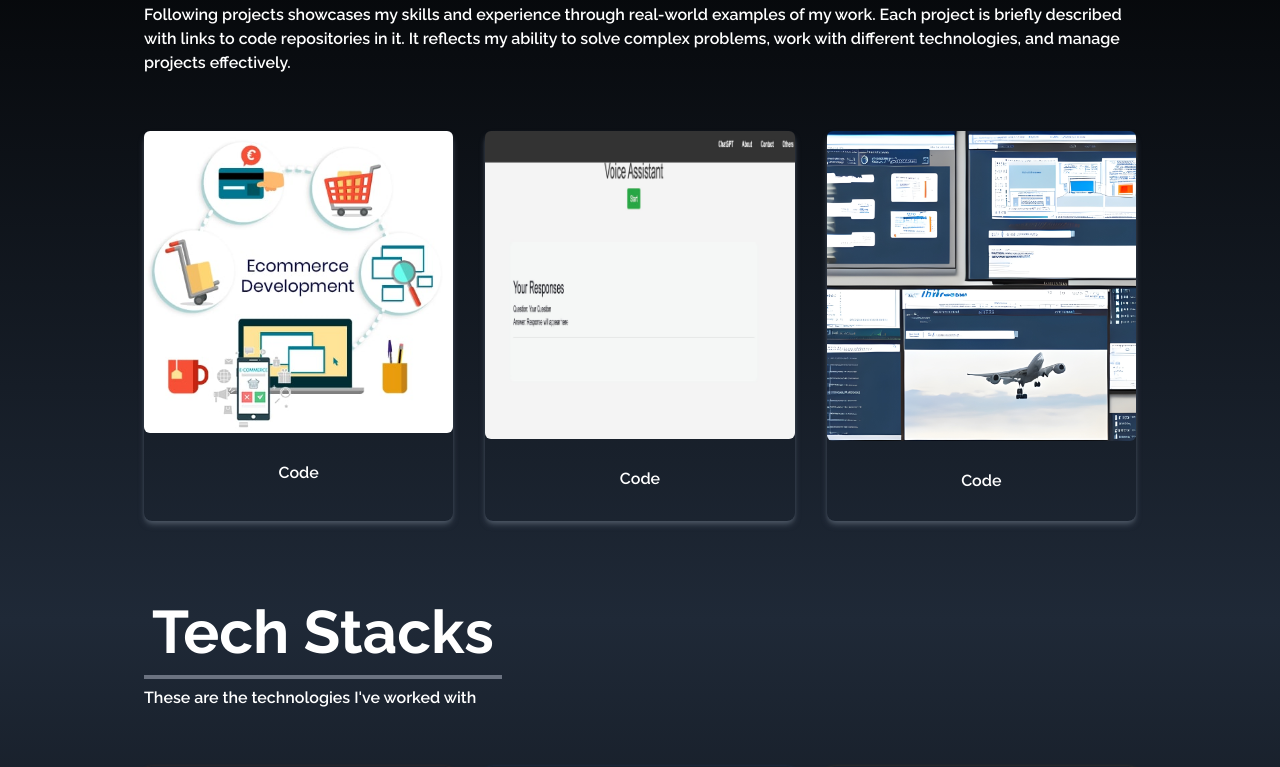
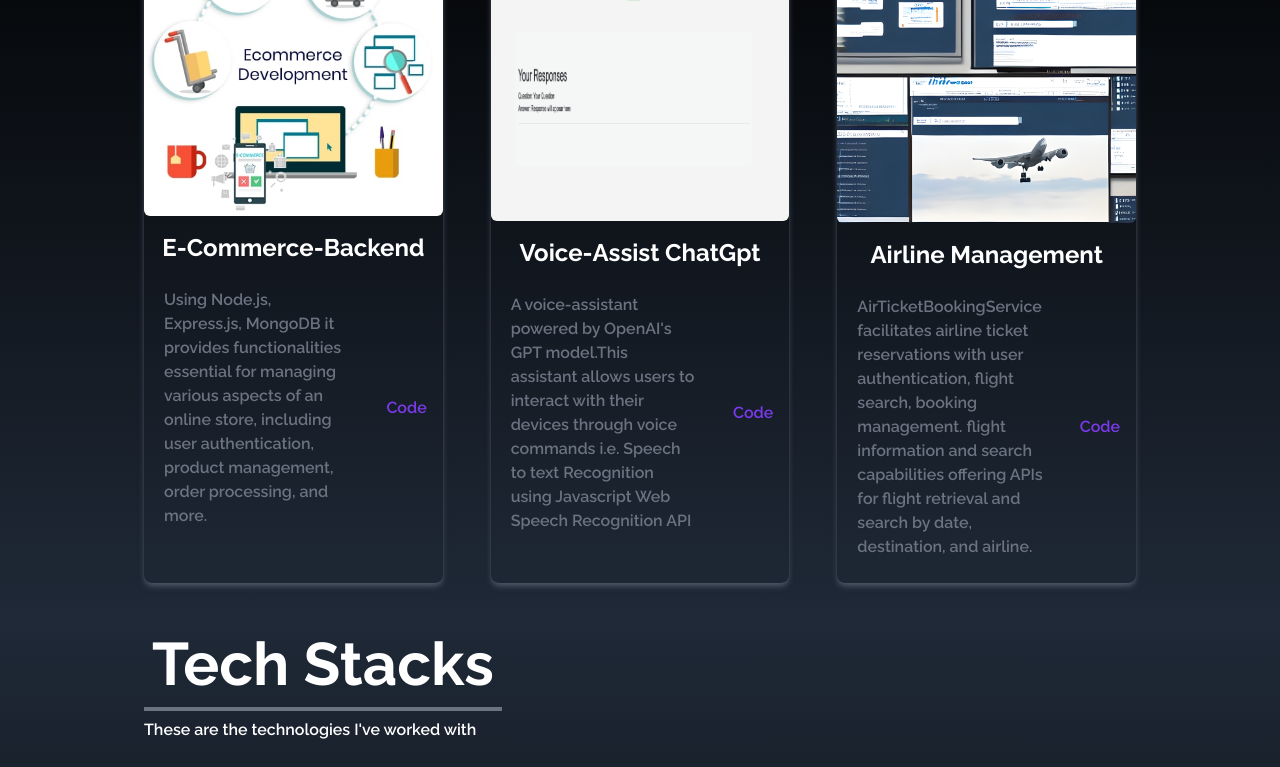
Before and after one commit to Mohitgit22/Portfolio-React-, a React (Create React App) app: page / in a window 1280 px wide. Shown: the part 1780-2547 px from the top of the page. Built offline with nearby package versions, Linux system fonts and the light colour scheme.

Commit message:
Completed my Portfolio website

```diff
--- a/src/App.js
+++ b/src/App.js
@@ -5,6 +5,7 @@
 import Projects from "./components/Projects";
 import TechStacks from "./components/TeachStacks";
 import Contact from "./components/Contact";
+import Footer from "./components/Footer";
 
 function App() {
   return (
@@ -17,6 +18,7 @@
       <Projects />
       <TechStacks />
       <Contact />
+      <Footer />
     </div>
   );
 }
--- a/src/components/About.jsx
+++ b/src/components/About.jsx
@@ -6,7 +6,7 @@
 
      <div className="max-w-screen-lg p-4 mx-auto flex flex-col justify-center w-full h-full">
         <div className='pb-8'>
-            <p className='text-6xl font-bold inline border-b-4 border-gray-500'>
+            <p className='text-6xl font-bold inline border-b-4 border-gray-500 '>
                 Education
             </p>
         </div>
--- a/src/components/Contact.jsx
+++ b/src/components/Contact.jsx
@@ -4,11 +4,11 @@
   return (
     <div
       name="contact"
-      className="w-full h-screen bg-gradient-to-b from-black to-gray-800 p-4 text-white"
+      className="w-full h-screen bg-gradient-to-b from-black to-gray-800 p-4 text-white "
     >
-      <div className="flex flex-col p-4 justify-center max-w-screen-lg mx-auto h-full">
+      <div className="flex flex-col p-4 justify-center max-w-screen-lg mx-auto h-full mt-16">
         <div className="pb-8">
-          <p className="text-6xl font-bold inline border-b-4 border-gray-500">
+          <p className="text-6xl font-bold inline border-b-4 border-gray-500 ">
             Contact
           </p>
           <p className="py-6">Submit the form below to get in touch with me</p>
@@ -44,6 +44,7 @@
             </button>
           </form>
         </div>
+
       </div>
     </div>
   );
--- /dev/null
+++ b/src/components/Footer.jsx
@@ -0,0 +1,17 @@
+import React from 'react'
+
+function Footer() {
+  return (
+    <div  className='w-full h-24  bg-gradient-to-b from-gray-800 to to-black text-white '>
+       <div className="flex justify-center items-center ">
+        <span className="text-gray-500 font-bold text-2rem">Email me : </span> <span className="font-bold text-xl ml-2"> mohitverma15256@gmail.com</span>
+        </div>
+        <div className="flex justify-center items-center ">
+          <span className="text-gray-500 font-bold text-2rem">Contact me : </span><span className="font-bold text-xl ml-2"> +91 7737731742</span>
+        </div>
+
+    </div>
+  )
+}
+
+export default Footer
--- a/src/components/Home.jsx
+++ b/src/components/Home.jsx
@@ -7,10 +7,10 @@
 
 function Home() {
   return (
-    <div name ='home' className=' h-screen  w-full bg-gradient-to-b from-black via-black to-gray-800'>
+    <div name ='home' className=' h-screen  w-full bg-gradient-to-b from-black via-black to-gray-800 '>
 
-       <div className='max-w-screen-lg mx-auto flex flex-col items-center justify-center h-full px-4 md:flex-row  '>
-              <div className='flex flex-col justify-center h-full'>
+       <div className='max-w-screen-lg mx-auto flex flex-col items-center justify-center h-full px-4 md:flex-row   '>
+              <div className='flex flex-col justify-center h-full mt-8'>
                 <h2 className='text-4xl sm:text-7xl font-bold text-white'>
                     I'm a full Stack Developer
                 </h2>
--- a/src/components/NavBar.jsx
+++ b/src/components/NavBar.jsx
@@ -30,9 +30,9 @@
       },
     ]
   return (
-    <div className='flex justify-between items-center w-full h-20px-4 text-white bg-black fixed'>
+    <div className='flex justify-between items-center w-full h-20px-4 text-white bg-black fixed '>
      <div>
-        <h1 className='text-5xl font-signature ml-2'>Mohit Verma</h1>
+        <h1 className='text-5xl font-teko ml-2'>Mohit Verma</h1>
      </div>
 
      <ul className='hidden md:flex'>
--- a/src/components/Projects.jsx
+++ b/src/components/Projects.jsx
@@ -9,32 +9,41 @@
     {
       id: 1,
       src: ecommerce,
+      title: "E-Commerce-Backend",
+      href:"https://github.com/Mohitgit22/NodeJS-E-Commerce-Backend-API",
+      description:`Using Node.js, Express.js, MongoDB it provides functionalities essential for managing various aspects of an online store, including user authentication, product management, order processing, and more.`
     },
     {
       id: 2,
       src: chatgpt,
+      title: "Voice-Assist ChatGpt",
+      href:"https://github.com/Mohitgit22/Voice-Assist-GPT",
+      description:"A voice-assistant powered by OpenAI's GPT model.This assistant allows users to interact with their devices through voice commands i.e. Speech to text Recognition using Javascript Web Speech Recognition API"
     },
     {
       id: 3,
       src: bookingservice,
+      title: "Airline Management ",
+      href:"https://github.com/Mohitgit22/AirTicketBookingService",
+      description:'AirTicketBookingService facilitates airline ticket reservations with user authentication, flight search, booking management. flight information and search capabilities offering APIs for flight retrieval and search by date, destination, and airline.'
     },
   ];
 
   return (
     <div
       name="projects"
-      className="bg-gradient-to-b from-black to-gray-800 w-full text-white md:h-screen"
-    >
-      <div className="max-w-screen-lg p-4 mx-auto flex flex-col justify-center w-full h-full">
-        <div className="pb-8">
+      className="bg-gradient-to-b from-black to-gray-800 w-full text-white md:h-screen
+      ">
+
+      <div className="max-w-screen-lg p-4 mx-auto flex flex-col justify-center w-full h-full ">
+        <div className='pb-28'>
           <p className="text-6xl font-bold inline border-b-4 border-gray-500">
             Projects
           </p>
           <p className="py-6">Following projects showcases my skills and experience through real-world examples of my work. Each project is briefly described with links to code repositories in it. It reflects my ability to solve complex problems, work with different technologies, and manage projects effectively.</p>
-        </div>
 
-        <div className="grid sm:grid-cols-2 md:grid-cols-3 gap-8 px-12 sm:px-0">
-          {projects.map(({ id, src }) => (
+        <div className="grid sm:grid-cols-2 md:grid-cols-3 gap-12 px-12 sm:px-0">
+          {projects.map(({ id, src , title, href, description}) => (
             <div key={id} className="shadow-md shadow-gray-600 rounded-lg">
               <img
                 src={src}
@@ -42,18 +51,27 @@
                 className="rounded-md duration-200 hover:scale-105 "
 
               />
+              <p className="mt-4 flex items-center justify-center font-bold text-2xl">{title}</p>
               <div className="flex items-center justify-center">
+              <div className="flex items-center justify-center text-1xl px-1 py-2 m-4 text-gray-500 ">
+              {description}
+              </div>
                 {/* <button className="w-1/2 px-6 py-3 m-4 duration-200 hover:scale-105">
                   Demo
                 </button> */}
-                <button className="w-1/2 px-6 py-3 m-4 duration-200 hover:scale-105">
-                  Code
+                <button className="w-1/2 px-2 py-2 m-2 duration-200 hover:scale-105 text-violet-600">
+                <a
+                  href={href}
+                  target="noreferrer"
+                >Code</a>
+
                 </button>
               </div>
             </div>
           ))}
         </div>
       </div>
+      </div>
     </div>
   );
 };
--- a/src/components/TeachStacks.jsx
+++ b/src/components/TeachStacks.jsx
@@ -96,10 +96,10 @@
   return (
     <div
       name="tech stacks"
-      className="bg-gradient-to-b from-gray-800 to-black w-full h-screen"
+      className="bg-gradient-to-b from-gray-800 to-black w-full h-screen "
     >
-      <div className="max-w-screen-lg mx-auto p-4 flex flex-col justify-center w-full h-full text-white">
-        <div>
+      <div className="max-w-screen-lg mx-auto p-4 flex flex-col justify-center w-full h-full text-white mb-8 ">
+        <div className="pt-16">
           <p className="text-6xl font-bold border-b-4 border-gray-500 p-2 inline">
             Tech Stacks
           </p>
--- a/src/index.css
+++ b/src/index.css
@@ -3,14 +3,14 @@
 
 
 @import url('https://fonts.googleapis.com/css2?family=Great+Vibes&display=swap');
-
+@import url('https://fonts.googleapis.com/css2?family=Teko:wght@300..700&display=swap');
 @tailwind base;
 @tailwind components;
 @tailwind utilities;
 
 @layer base {
   html {
-    font-family: "Raleway", sans-serif;
+    font-family: "Raleway","Teko", sans-serif;
     font-weight: 600;
   }
 }
--- a/tailwind.config.js
+++ b/tailwind.config.js
@@ -6,6 +6,8 @@
     extend: {},
     fontFamily: {
       signature: ["Great Vibes"],
+      teko: ["Teko"],
+
     }
   },
   plugins: [],
```
